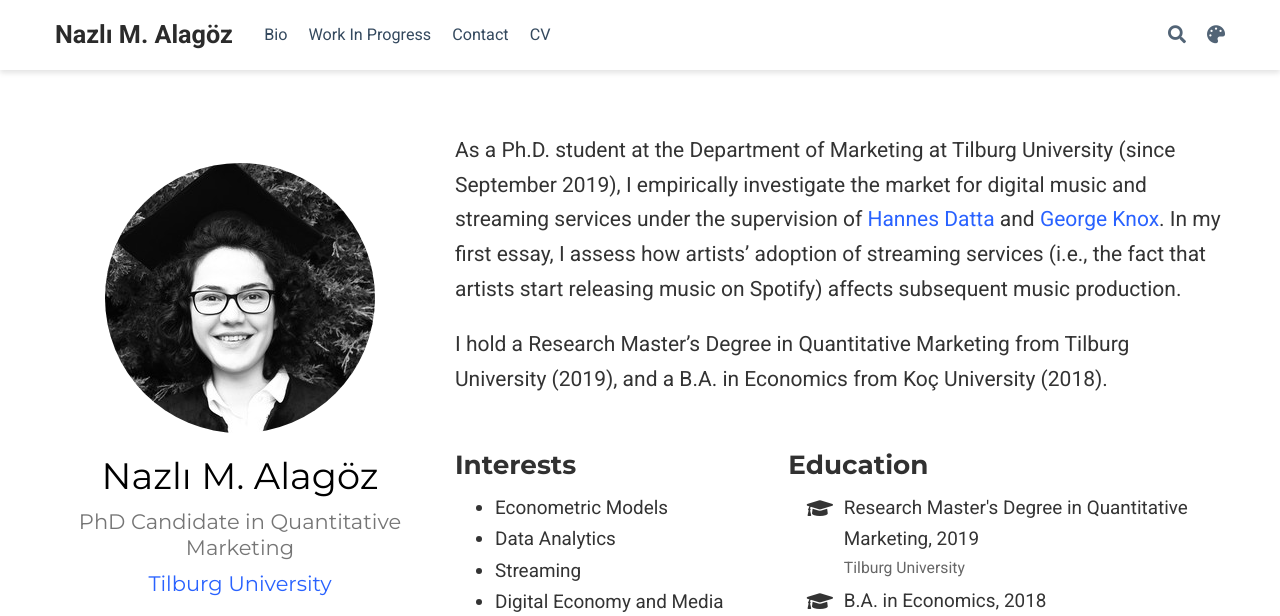
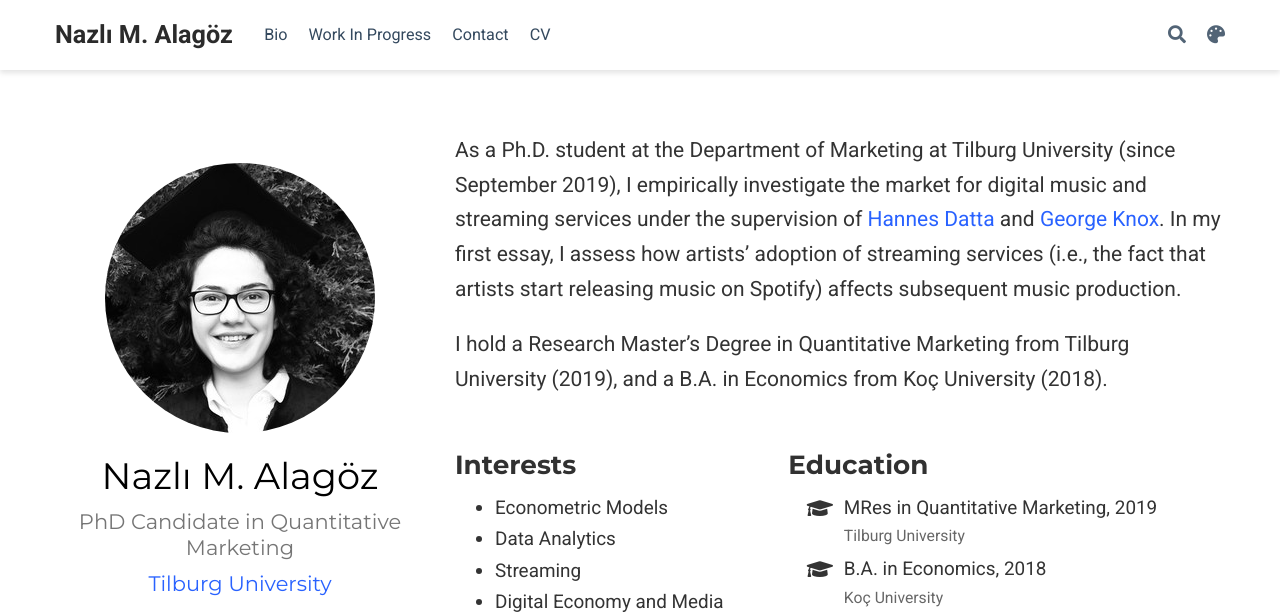
Before and after one commit to nazlialagoz/nazlialagoz.github.io, a plain HTML site: page author/nazlı-m.-alagoz/index.html in a window 1280 px wide. Shown: the top 616 px of the page. Drawn offline with nearby package versions, Linux system fonts and the light colour scheme; some packages are replaced by stand-ins of ours.

Commit message:
build site

```diff
--- a/author/nazlı-m.-alagoz/index.html
+++ b/author/nazlı-m.-alagoz/index.html
@@ -640,7 +640,7 @@
           <li>
             <i class="fa-li fas fa-graduation-cap"></i>
             <div class="description">
-              <p class="course">Research Master&#39;s Degree in Quantitative Marketing, 2019</p>
+              <p class="course">MRes in Quantitative Marketing, 2019</p>
               <p class="institution">Tilburg University</p>
             </div>
           </li>
```
Also changed, not shown: index.html (+1 -1 lines).
